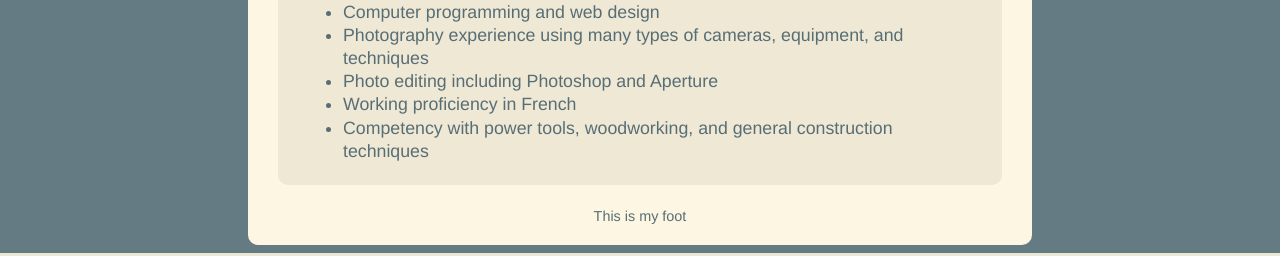
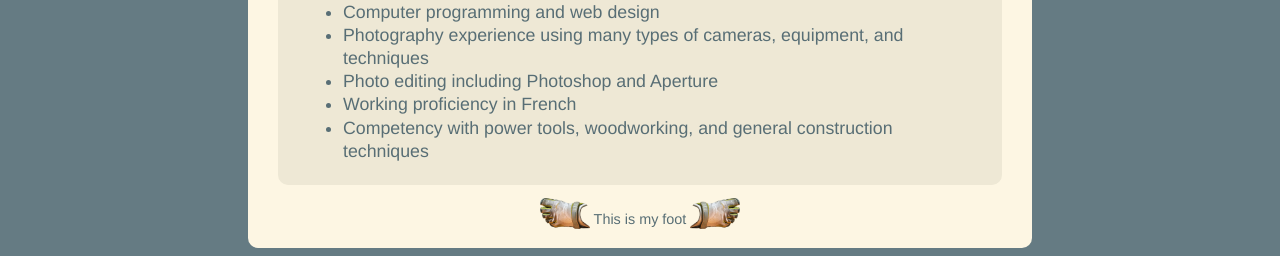
Before and after one commit to baroquebloke/flaskr, a Flask app: page / in a window 1280 px wide. Shown: the part 3503-3759 px from the top of the page. Run offline with Flask 2, Linux system fonts and the light colour scheme.

Commit message:
added footer feet.  removed excess files

```diff
--- a/static/style.css
+++ b/static/style.css
@@ -76,7 +76,7 @@ a.french {
   padding-bottom: 5px;
   padding-left: 25px;
   padding-right: 25px;
-  margin: 0 0 30px 0;
+  margin: 30px 0 0 0;
   -webkit-border-radius: 10px;
   -moz-border-radius: 10px;
   -o-border-radius: 10px;
@@ -85,6 +85,20 @@ a.french {
   font-size: 111%;
   line-height: 130%;
   clear: both;
+}
+.left-foot, .right-foot {
+  position: relative;
+  width: 50px;
+  height: auto;
+  margin-bottom: -30px;
+  padding-left: 30px;
+  padding-right: 30px;
+}
+.left-foot {
+  left: 32%;
+}
+.right-foot {
+  left: 37%;
 }
 .page-footer {
   max-width: 95%;
--- a/templates/layouts/base.html
+++ b/templates/layouts/base.html
@@ -32,10 +32,12 @@
         {% block hireMe %}
         {% endblock %}
       </div>
-      <div class="page-content">
+      <div class="page-content" id="resume">
         {% block resume %}
         {% endblock %}
       </div>
+        <img src="/static/small_foot_left.png" alt="FOOT" class="left-foot"/>
+        <img src="/static/small_foot_right.png" alt="FOOT" class="right-foot"/>
       <div class="page-footer">
         {% block page_footer %}
         {% endblock page_footer %}
```
Also changed, not shown: static/jacob.png (deleted), static/louvre.png (deleted), static/small_foot_left.png (added), static/small_foot_right.png (added).
